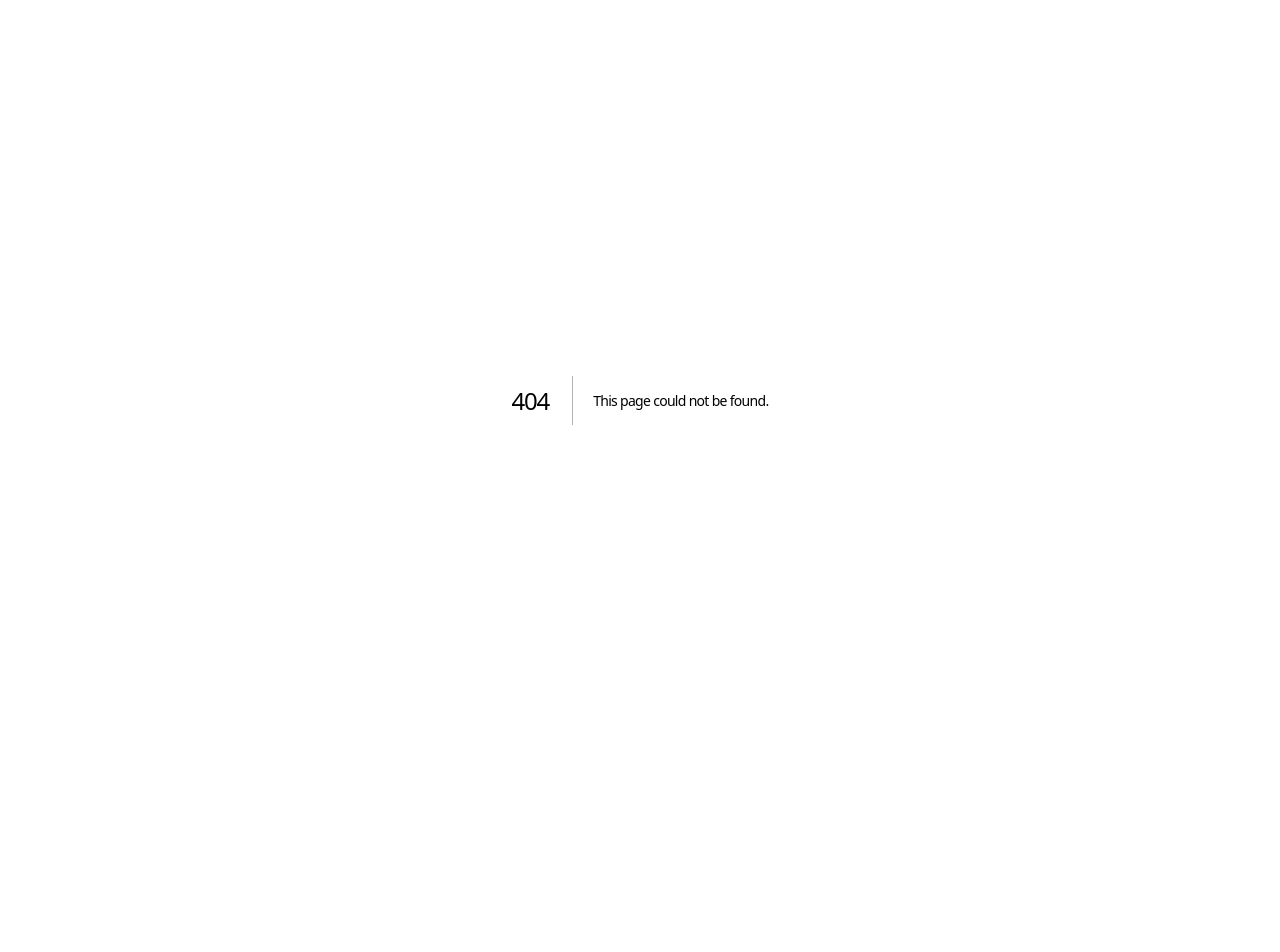
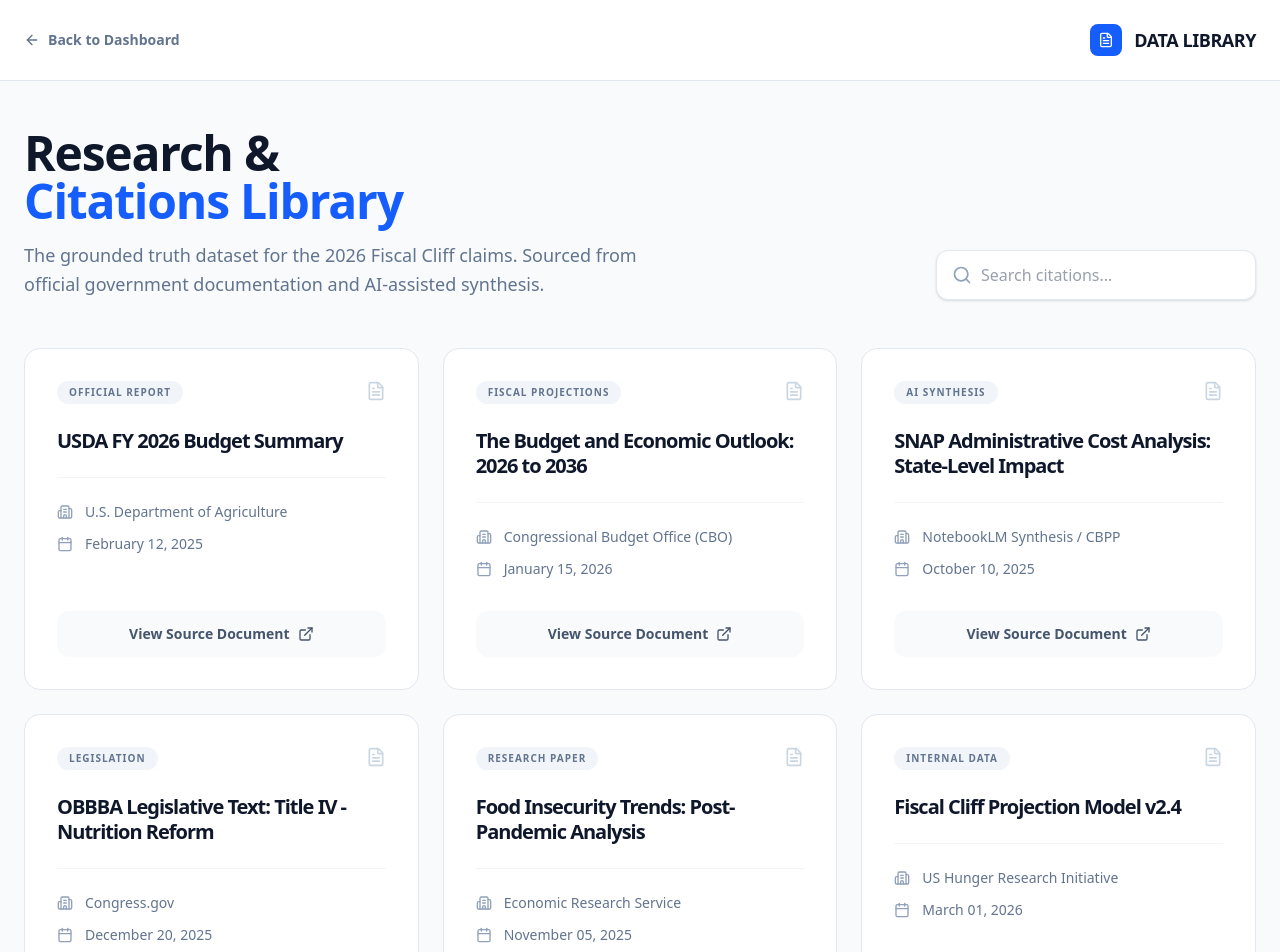
Before and after one commit to damianlubis/us_hunger_website, a Next.js app: page /data in a window 1280 px wide. Before the commit this address had no page. Shown: the top 952 px of the page. Before the commit the page ends 800 px from the top, so only its background shows below. Built offline with nearby package versions, Linux system fonts and the light colour scheme.

Commit message:
feat: Add Data Library page and update navigation

```diff
--- /dev/null
+++ b/src/app/data/page.tsx
@@ -0,0 +1,180 @@
+'use client';
+
+import { useState } from 'react';
+import Link from 'next/link';
+import { ArrowLeft, Search, FileText, ExternalLink, Calendar, Building2 } from 'lucide-react';
+
+// ----------------------------------------------------------------------
+// DATA: Research & Citations
+// ----------------------------------------------------------------------
+const CITATIONS = [
+  {
+    id: '1',
+    title: 'USDA FY 2026 Budget Summary',
+    agency: 'U.S. Department of Agriculture',
+    date: 'February 12, 2025',
+    url: '#',
+    type: 'Official Report'
+  },
+  {
+    id: '2',
+    title: 'The Budget and Economic Outlook: 2026 to 2036',
+    agency: 'Congressional Budget Office (CBO)',
+    date: 'January 15, 2026',
+    url: '#',
+    type: 'Fiscal Projections'
+  },
+  {
+    id: '3',
+    title: 'SNAP Administrative Cost Analysis: State-Level Impact',
+    agency: 'NotebookLM Synthesis / CBPP',
+    date: 'October 10, 2025',
+    url: '#',
+    type: 'AI Synthesis'
+  },
+  {
+    id: '4',
+    title: 'OBBBA Legislative Text: Title IV - Nutrition Reform',
+    agency: 'Congress.gov',
+    date: 'December 20, 2025',
+    url: '#',
+    type: 'Legislation'
+  },
+  {
+    id: '5',
+    title: 'Food Insecurity Trends: Post-Pandemic Analysis',
+    agency: 'Economic Research Service',
+    date: 'November 05, 2025',
+    url: '#',
+    type: 'Research Paper'
+  },
+  {
+    id: '6',
+    title: 'Fiscal Cliff Projection Model v2.4',
+    agency: 'US Hunger Research Initiative',
+    date: 'March 01, 2026',
+    url: '#',
+    type: 'Internal Data'
+  }
+];
+
+export default function DataLibraryPage() {
+  const [searchQuery, setSearchQuery] = useState('');
+
+  // Filter citations based on search query
+  const filteredCitations = CITATIONS.filter((item) =>
+    item.title.toLowerCase().includes(searchQuery.toLowerCase()) ||
+    item.agency.toLowerCase().includes(searchQuery.toLowerCase())
+  );
+
+  return (
+    <div className="min-h-screen bg-slate-50 font-sans text-slate-900">
+
+      {/* HEADER */}
+      <header className="bg-white border-b border-slate-200 sticky top-0 z-10">
+        <div className="max-w-7xl mx-auto px-6 h-20 flex items-center justify-between">
+          <Link
+            href="/"
+            className="flex items-center gap-2 text-sm font-bold text-slate-500 hover:text-blue-600 transition-colors"
+          >
+            <ArrowLeft className="w-4 h-4" />
+            Back to Dashboard
+          </Link>
+          <div className="flex items-center gap-3">
+            <div className="w-8 h-8 bg-blue-600 rounded-lg flex items-center justify-center">
+              <FileText className="w-4 h-4 text-white" />
+            </div>
+            <span className="font-black tracking-tight uppercase text-lg">Data Library</span>
+          </div>
+        </div>
+      </header>
+
+      <main className="max-w-7xl mx-auto px-6 py-12 space-y-12">
+
+        {/* PAGE TITLE & SEARCH */}
+        <div className="flex flex-col md:flex-row md:items-end justify-between gap-8">
+          <div className="space-y-4 max-w-2xl">
+            <h1 className="text-4xl md:text-5xl font-black tracking-tight text-slate-900">
+              Research & <br/>
+              <span className="text-blue-600">Citations Library</span>
+            </h1>
+            <p className="text-lg text-slate-500 font-medium leading-relaxed">
+              The grounded truth dataset for the 2026 Fiscal Cliff claims. Sourced from official government documentation and AI-assisted synthesis.
+            </p>
+          </div>
+
+          <div className="w-full md:w-auto relative">
+            <div className="absolute inset-y-0 left-0 pl-4 flex items-center pointer-events-none">
+              <Search className="w-5 h-5 text-slate-400" />
+            </div>
+            <input
+              type="text"
+              placeholder="Search citations..."
+              value={searchQuery}
+              onChange={(e) => setSearchQuery(e.target.value)}
+              className="w-full md:w-80 pl-11 pr-4 py-3 bg-white border border-slate-200 rounded-xl font-medium text-slate-700 focus:outline-none focus:ring-2 focus:ring-blue-600/20 focus:border-blue-600 transition-all shadow-sm"
+            />
+          </div>
+        </div>
+
+        {/* CITATIONS GRID */}
+        <div className="grid md:grid-cols-2 lg:grid-cols-3 gap-6">
+          {filteredCitations.map((citation) => (
+            <div
+              key={citation.id}
+              className="group bg-white p-8 rounded-2xl border border-slate-200 hover:border-blue-600/30 hover:shadow-xl hover:shadow-blue-900/5 transition-all duration-300 flex flex-col justify-between"
+            >
+              <div className="space-y-6">
+                <div className="flex justify-between items-start">
+                  <span className="px-3 py-1 rounded-full bg-slate-100 text-slate-500 text-[10px] font-bold uppercase tracking-widest group-hover:bg-blue-50 group-hover:text-blue-600 transition-colors">
+                    {citation.type}
+                  </span>
+                  <div className="text-slate-300 group-hover:text-blue-600 transition-colors">
+                    <FileText className="w-5 h-5" />
+                  </div>
+                </div>
+
+                <h3 className="text-xl font-bold text-slate-900 leading-tight group-hover:text-blue-600 transition-colors">
+                  {citation.title}
+                </h3>
+
+                <div className="space-y-3 text-sm text-slate-500 font-medium border-t border-slate-100 pt-6">
+                  <div className="flex items-center gap-3">
+                    <Building2 className="w-4 h-4 text-slate-400" />
+                    {citation.agency}
+                  </div>
+                  <div className="flex items-center gap-3">
+                    <Calendar className="w-4 h-4 text-slate-400" />
+                    {citation.date}
+                  </div>
+                </div>
+              </div>
+
+              <div className="mt-8">
+                <button className="w-full flex items-center justify-center gap-2 px-4 py-3 bg-slate-50 hover:bg-slate-100 text-slate-600 hover:text-slate-900 rounded-xl font-bold text-sm transition-all border border-transparent hover:border-slate-200 group-hover:bg-blue-600 group-hover:text-white group-hover:border-blue-600">
+                  View Source Document <ExternalLink className="w-4 h-4" />
+                </button>
+              </div>
+            </div>
+          ))}
+
+          {filteredCitations.length === 0 && (
+            <div className="col-span-full py-20 text-center space-y-4">
+              <div className="w-16 h-16 bg-slate-100 rounded-full flex items-center justify-center mx-auto text-slate-400">
+                <Search className="w-8 h-8" />
+              </div>
+              <p className="text-slate-500 font-medium">No citations found matching &quot;{searchQuery}&quot;</p>
+              <button
+                onClick={() => setSearchQuery('')}
+                className="text-blue-600 font-bold hover:underline"
+              >
+                Clear Search
+              </button>
+            </div>
+          )}
+        </div>
+
+      </main>
+    </div>
+  );
+}
--- a/src/app/page.tsx
+++ b/src/app/page.tsx
@@ -77,9 +77,9 @@ export default function Home() {
             <button onClick={() => scrollToSection('drivers')} className="text-sm font-bold text-slate-500 hover:text-primary transition-colors tracking-wide">
               Policy Briefs
             </button>
-            <button onClick={() => scrollToSection('data-library')} className="text-sm font-bold text-slate-500 hover:text-primary transition-colors tracking-wide">
+            <Link href="/data" className="text-sm font-bold text-slate-500 hover:text-primary transition-colors tracking-wide">
               Data Library
-            </button>
+            </Link>
             <button onClick={() => scrollToSection('blackout')} className="px-6 py-2.5 bg-primary text-white rounded-lg text-sm font-bold shadow-md hover:shadow-xl hover:bg-black transition-all">
               Live Tracker
             </button>
```
